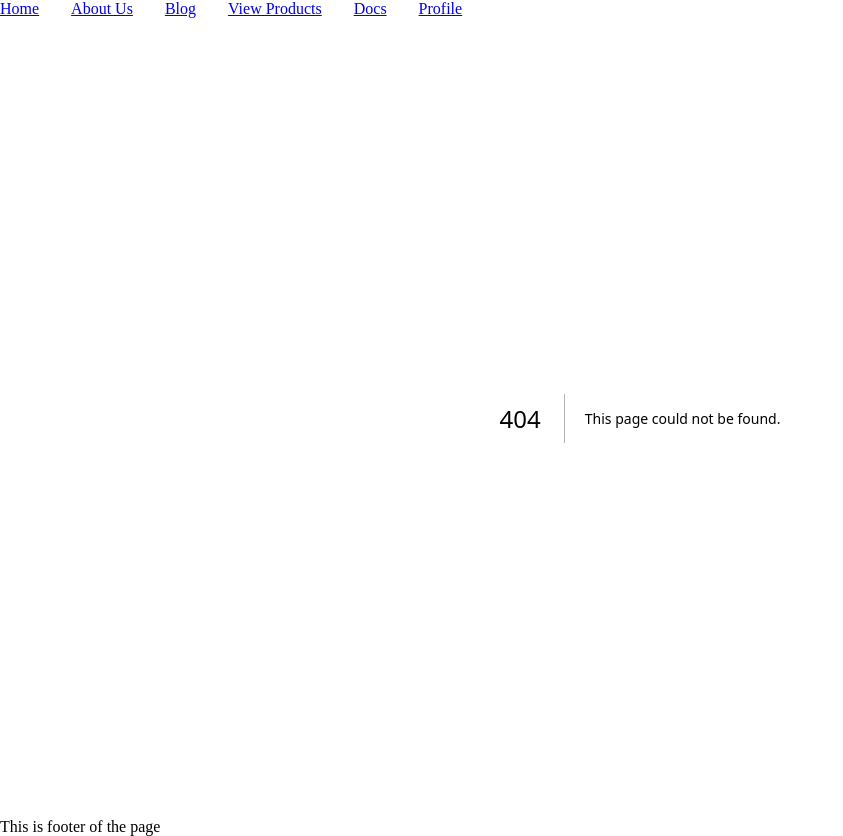
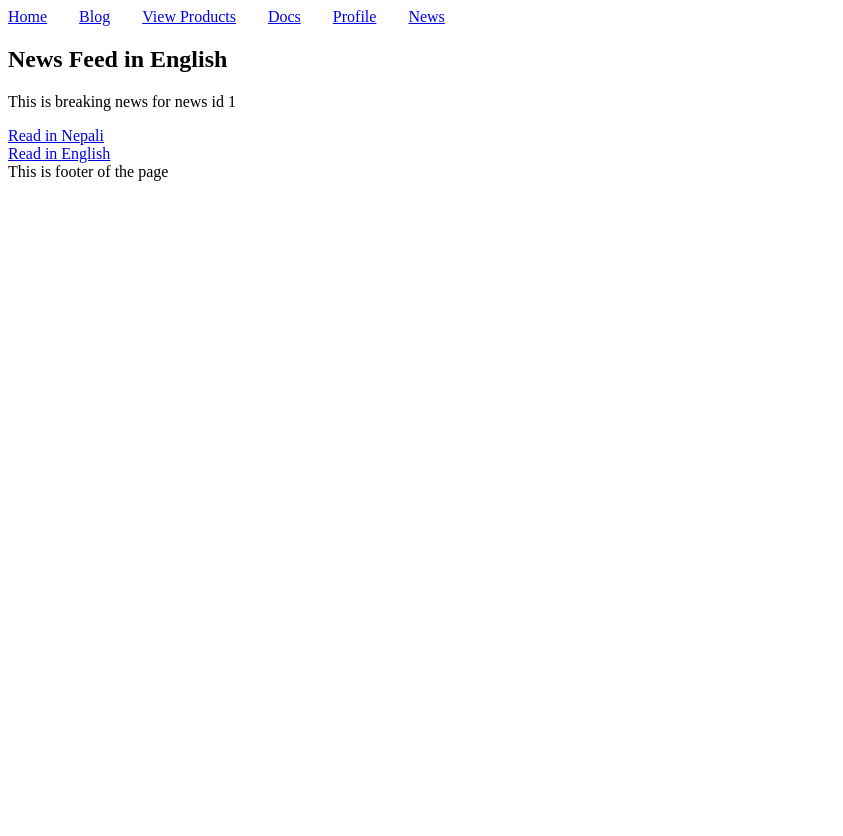
Before and after one commit to pmadhav82/nextjs-tutorial, a Next.js app: page /news/1 in a window 1280 px wide. Before the commit this address had no page. Shown: the whole page, without its empty margins (0-843 px from the left). After the commit the page ends 800 px from the top, so only its background shows below. Built offline with nearby package versions, Linux system fonts and the light colour scheme.

Commit message:
params and searchParams covered

```diff
--- a/src/app/layout.tsx
+++ b/src/app/layout.tsx
@@ -4,6 +4,8 @@ export const metadata = {
   title: "Next.js",
   description: "Generated by Next.js",
 };
+
+
 
 export default function RootLayout({
   children,
@@ -23,7 +25,6 @@ export default function RootLayout({
           >
             <Link href={"/"}>Home</Link>
 
-            <Link href="/about">About Us</Link>
 
             <Link href="/blog">Blog</Link>
 
@@ -32,6 +33,9 @@ export default function RootLayout({
             <Link href="/docs">Docs</Link>
 
             <Link href={"/profile"}>Profile</Link>
+            <Link href={"/news/123?lan=English"}>News</Link>
+
+
           </nav>
         </header>
 
--- /dev/null
+++ b/src/app/news/[newsId]/page.tsx
@@ -0,0 +1,23 @@
+import Link from "next/link";
+
+type Prop = {
+  params: Promise<{ newsId: string }>;
+  searchParams: Promise<{ lan?: "English" | "Nepali" }>;
+};
+
+export default async function NewsPage({ params, searchParams }: Prop) {
+  const { newsId } = await params;
+  const { lan = "English" } = await searchParams;
+
+  return (
+    <>
+      <h2>News Feed in {lan}</h2>
+
+      <p>This is breaking news for news id {newsId}</p>
+
+      <Link href={`/news/${newsId}?lan=Nepali`}>Read in Nepali</Link>
+      <br></br>
+      <Link href={`/news/${newsId}?lan=English`}>Read in English</Link>
+    </>
+  );
+}
```
Also changed, not shown: src/app/about/page.tsx (deleted, +0 -14 lines).
